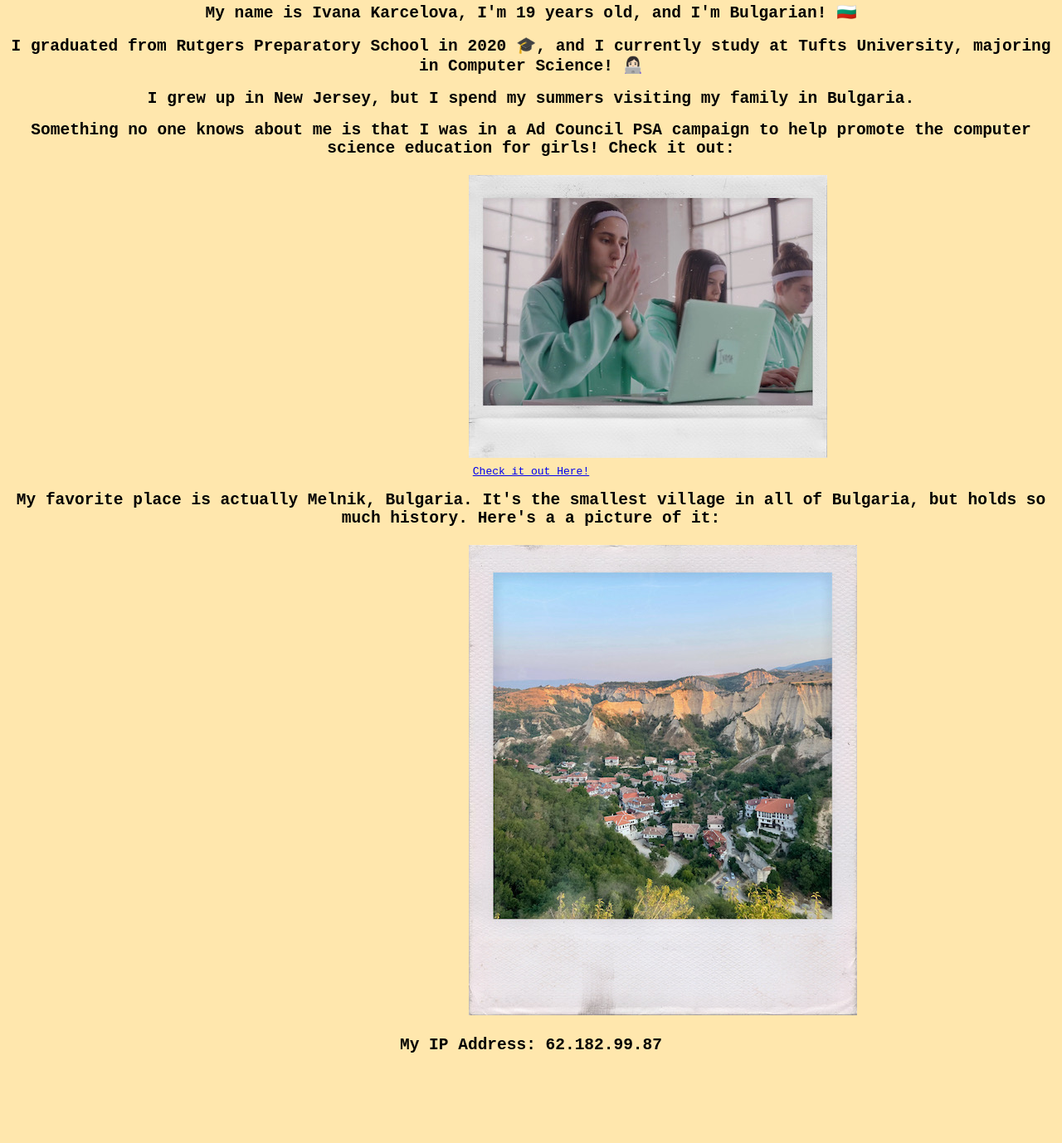
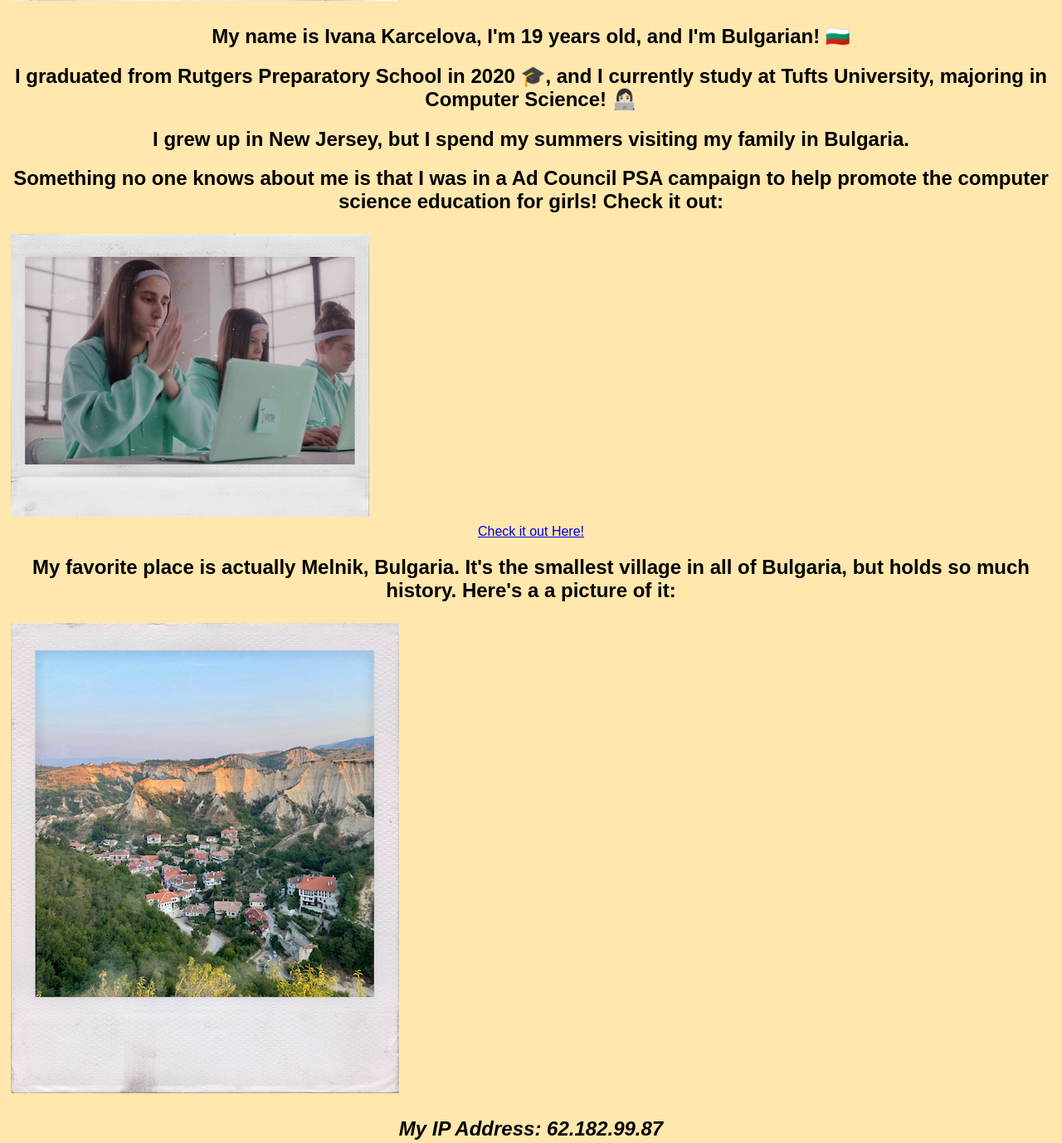
Before and after one commit to ivanakarcelova/CS20, a plain HTML site: page index.html in a window 1280 px wide. Shown: the part 873-2251 px from the top of the page at 83% size. Before the commit the page ends 2161 px from the top, so only its background shows below. Drawn offline with Linux system fonts and the light colour scheme.

Commit message:
Add files via upload

```diff
--- a/style.css
+++ b/style.css
@@ -4,46 +4,46 @@ body {
 
 .Intro {
 	text-align: center;
-	font-family: monospace;
+	font-family: sans-serif;
+	font-style: oblique;
 }
 
 .Ivana {
 	padding: 5px;
 	width: 150px;
-	margin-left: auto;
- 	margin-right: auto;
+	align-self: center;
 }
 
 .About {
 	text-align: center;
-	font-family: monospace;
+	font-family: sans-serif;
 }
 
 .Ad {
 	padding: 5px;
 	width: 150px;
-	margin-left: auto;
- 	margin-right: auto;
+	align-self: center;
+
 }
 
 .Link {
 	text-align: center;
-	font-family: monospace;
+	font-family: sans-serif;
 }
 
 .Fav {
 	text-align: center;
-	font-family: monospace;
+	font-family: sans-serif;
 }
 
 .Melnik {
 	padding: 5px;
 	width: 150px;
-	margin-left: auto;
- 	margin-right: auto;
+	align-self: center;
 }
 
 .IP {
 	text-align: center;
-	font-family: monospace;
+	font-family: sans-serif;
+	font-style: italic;
 }
```
